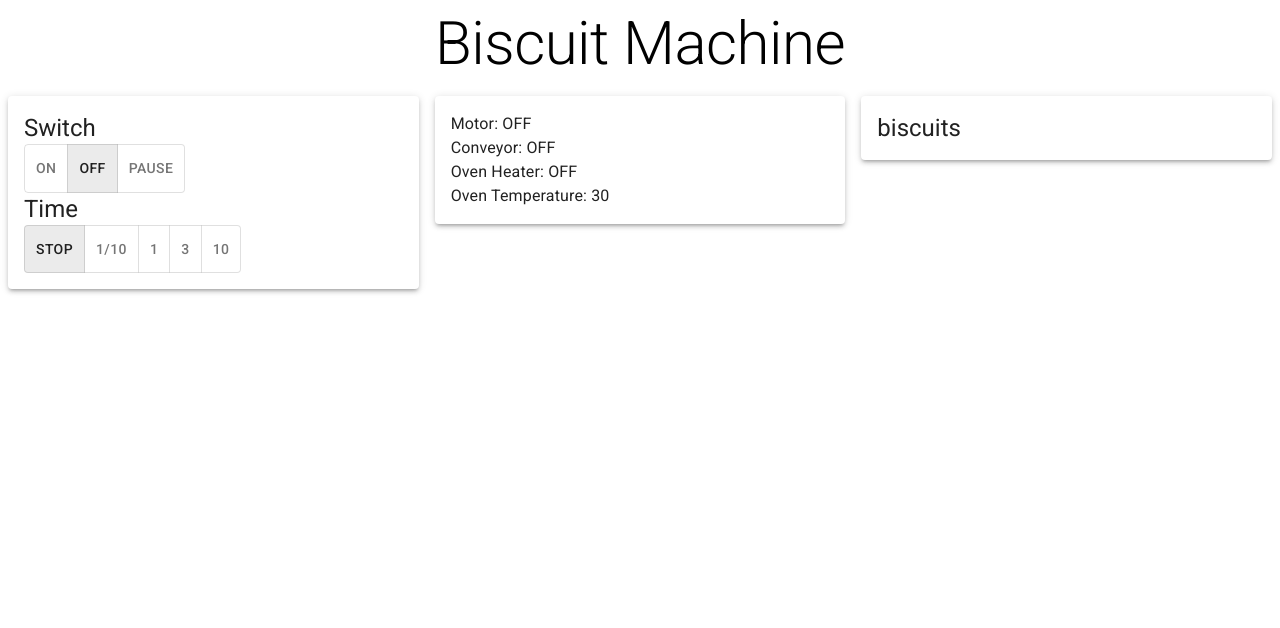
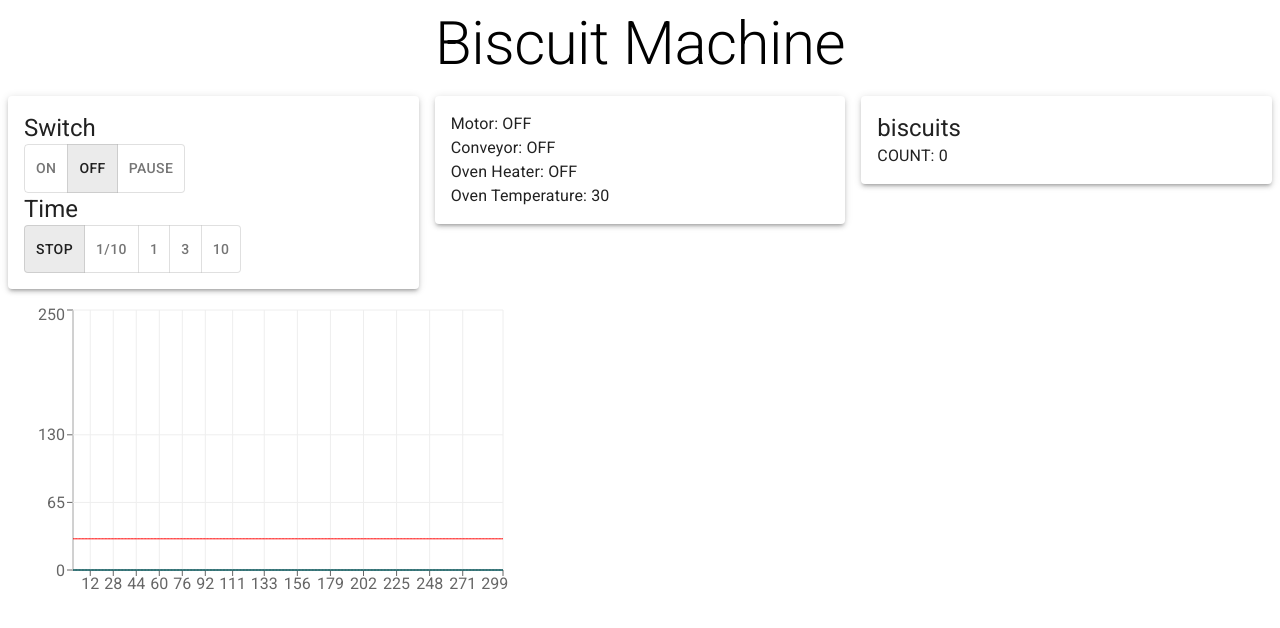
Before and after one commit to vakrilov/biscuit-machine, a React (Vite) app: page / in a window 1280 px wide. Shown: the top 628 px of the page. Built offline with nearby package versions, Linux system fonts and the light colour scheme.

Commit message:
analytics

```diff
--- a/package.json
+++ b/package.json
@@ -23,6 +23,7 @@
   "devDependencies": {
     "@types/react": "^18.0.17",
     "@types/react-dom": "^18.0.6",
+    "@types/recharts": "^1.8.23",
     "@vitejs/plugin-react": "^2.1.0",
     "typescript": "^4.6.4",
     "vite": "^3.1.0"
--- a/src/App.tsx
+++ b/src/App.tsx
@@ -1,3 +1,4 @@
+import { useCallback } from "react";
 import "./App.css";
 import { useAppDispatch, useAppSelector } from "./store/hooks";
 import { setSpeed } from "./store/time";
@@ -11,17 +12,29 @@ import {
   ToggleButtonGroup,
   ToggleButton,
 } from "@mui/material";
-import { useCallback } from "react";
+import {
+  LineChart,
+  Line,
+  XAxis,
+  YAxis,
+  CartesianGrid,
+  Tooltip,
+  Legend,
+  ResponsiveContainer,
+} from "recharts";
 
 function App() {
-  const ovenT = useAppSelector((s) => s.oven.temperature);
-  const ovenState = useAppSelector((s) => s.oven.isHeaterOn);
+  const dispatch = useAppDispatch();
+
+  const oven = useAppSelector((s) => s.oven);
   const isMotorOn = useAppSelector(selectIsMotorOn);
   const switchValue = useAppSelector(selectSwitch);
   const timeSpeed = useAppSelector((s) => s.timeSpeed);
+
   const { moving: isConveyorMoving } = useAppSelector(selectIsConveyorMoving);
   const biscuits = useAppSelector((s) => s.biscuits);
-  const dispatch = useAppDispatch();
+
+  const data = useAppSelector((s) => s.analytics.data);
 
   const handleSwitch = useCallback(
     (_: React.MouseEvent<HTMLElement>, value: SwitchState | null) => {
@@ -79,9 +92,9 @@ function App() {
             <br />
             Conveyor: {isConveyorMoving ? "ON" : "OFF"}
             <br />
-            Oven Heater: {ovenState ? "ON" : "OFF"}
+            Oven Heater: {oven.isHeaterOn ? "ON" : "OFF"}
             <br />
-            Oven Temperature: {ovenT}
+            Oven Temperature: {oven.temperature}
           </Typography>
         </Paper>
       </Grid>
@@ -90,11 +103,23 @@ function App() {
           <Typography variant="h5">biscuits</Typography>
 
           <Typography variant="body1">
-            {biscuits.map((b) => (
+            COUNT: {biscuits.length}
+            {/* {biscuits.map((b) => (
               <div key={b.id}>{JSON.stringify(b)}</div>
-            ))}
+            ))} */}
           </Typography>
         </Paper>
+      </Grid>
+
+      <Grid item xs={12}>
+        <LineChart width={500} height={300} data={data}>
+          <XAxis />
+          <YAxis type="number" domain={[0, 250]} />
+          <CartesianGrid stroke="#eee" />
+          <Line dataKey="temperature" stroke="red" dot={false} />
+          <Line dataKey="conveyor" stroke="blue" dot={false} />
+          <Line dataKey="jar" stroke="green" dot={false} />
+        </LineChart>
       </Grid>
     </Grid>
   );
--- /dev/null
+++ b/src/store/analytics.ts
@@ -0,0 +1,58 @@
+import type { AppMiddleware, RootState } from "./store";
+import { createSlice, PayloadAction } from "@reduxjs/toolkit";
+import { timeAdvance } from "./time";
+import { bakeBiscuits, selectBiscuitsAtPosition } from "./biscuits";
+import { selectSwitch } from "./switch";
+
+type DataPoint = {
+  temperature: number;
+  conveyor: number;
+  jar: number;
+};
+
+const LIMIT = 300;
+const initialState = {
+  data: new Array<DataPoint>(LIMIT).fill({
+    temperature: 30,
+    jar: 0,
+    conveyor: 0,
+  }),
+};
+
+export const analyticsSlice = createSlice({
+  name: "analytics",
+  initialState,
+  reducers: {
+    add: (state, action: PayloadAction<DataPoint>) => {
+      state.data.push(action.payload);
+      if (state.data.length > LIMIT) {
+        state.data.shift();
+      }
+    },
+  },
+});
+
+export const analyticsMiddleware: AppMiddleware =
+  (storeApi) => (next) => (action) => {
+    const result = next(action);
+
+    if (action.type === timeAdvance.type) {
+      const state = storeApi.getState();
+      const { temperature } = state.oven;
+      var conveyor = 0;
+      var jar = 0;
+      state.biscuits.forEach((b) =>
+        b.location === "conveyor" ? conveyor++ : jar++
+      );
+
+      storeApi.dispatch(
+        analyticsSlice.actions.add({
+          temperature,
+          conveyor,
+          jar,
+        })
+      );
+    }
+
+    return result;
+  };
--- a/src/store/store.ts
+++ b/src/store/store.ts
@@ -1,4 +1,5 @@
 import { configureStore, Middleware } from "@reduxjs/toolkit";
+import { analyticsMiddleware, analyticsSlice } from "./analytics";
 import { biscuitsSlice } from "./biscuits";
 import { conveyorMiddleware } from "./conveyor";
 import { extruderMiddleware } from "./extruder";
@@ -17,6 +18,7 @@ const reducer = {
   switch: switchSlice.reducer,
   oven: ovenSlice.reducer,
   biscuits: biscuitsSlice.reducer,
+  analytics: analyticsSlice.reducer,
 };
 
 const middlewares: Middleware[] = [
@@ -27,6 +29,7 @@ const middlewares: Middleware[] = [
   motorPulseMiddleware,
   extruderMiddleware,
   stamperMiddleware,
+  analyticsMiddleware,
 ];
 
 export const store = configureStore({
```
Also changed, not shown: 1 other file (tests, documents, lock files or other folders).
